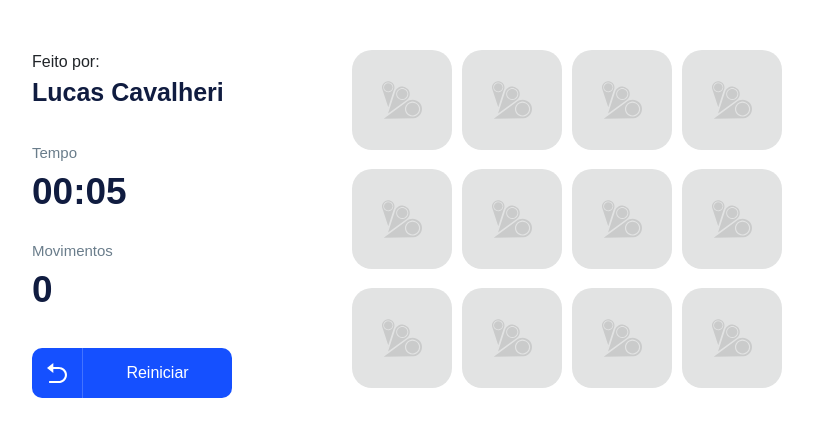
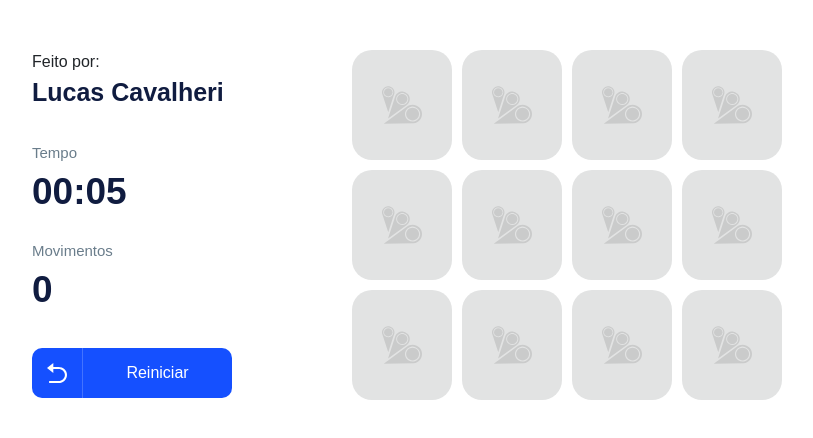
Before and after one commit to LucasCavalheri/jogo-da-memoria, a React (Vite) app: page / in a window 1280 px wide. Shown: the top 438 px of the page, without its empty margins (233-1046 px from the left). Built offline with nearby package versions, Linux system fonts and the light colour scheme.

Commit message:
Feat: Ajusta o height dos items para ficar alinhado ao botão

```diff
--- a/src/components/GridItem/GridItem.styles.ts
+++ b/src/components/GridItem/GridItem.styles.ts
@@ -6,7 +6,7 @@ type ContainerProps = {
 export const Container = styled.div<ContainerProps>`
   background-color: ${(props) =>
     props.showBackground ? '#1550ff' : '#e2e3e3'};
-  height: 100px;
+  height: 110px;
   border-radius: 20px;
   display: flex;
   justify-content: center;
```
